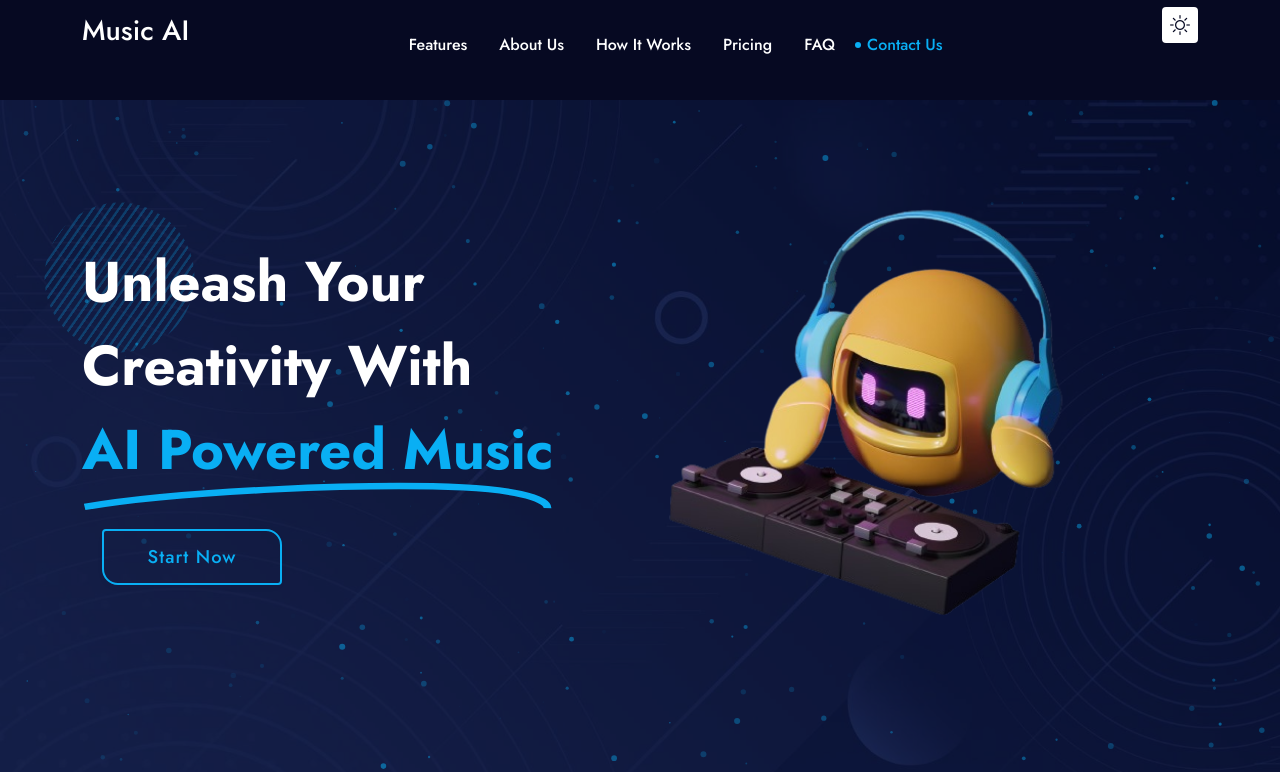
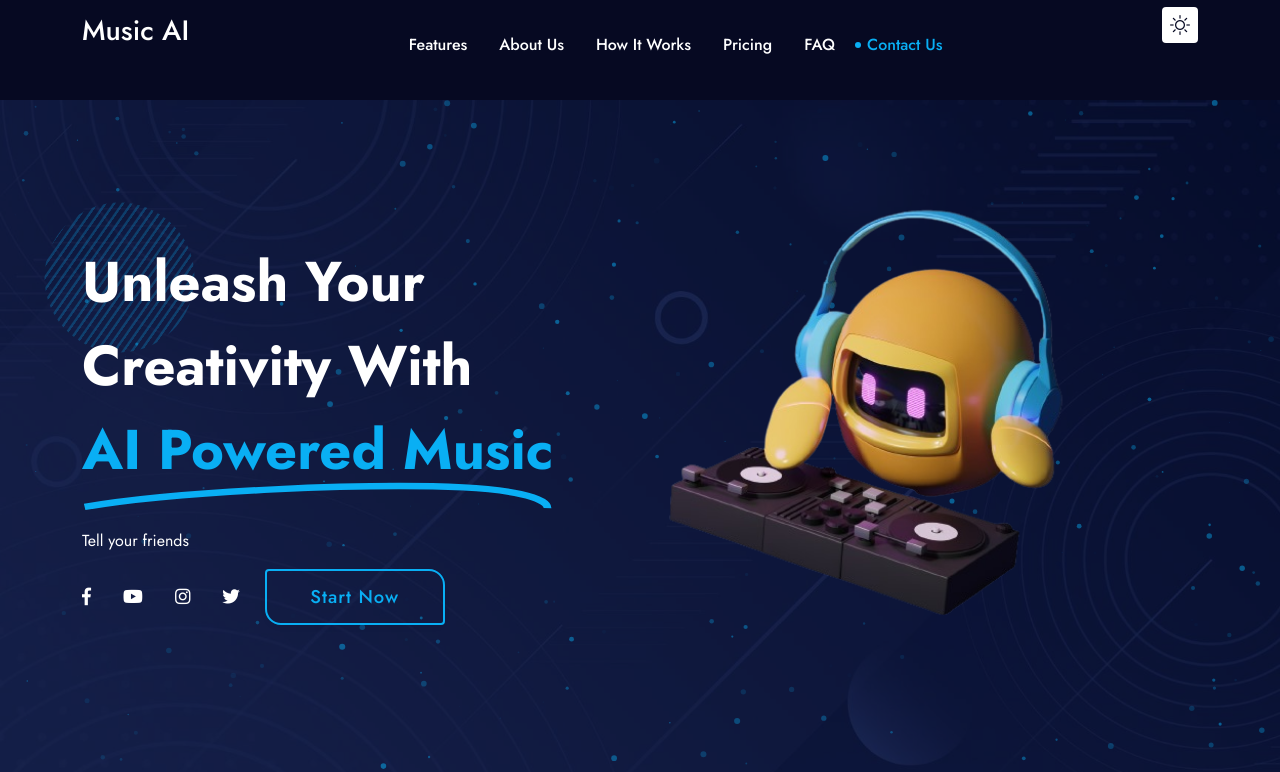
Before and after one commit to MeetYourAI/MusicAI, a plain HTML site: page index.html in a window 1280 px wide. Shown: the top 772 px of the page. Drawn offline with Linux system fonts and the light colour scheme; files whose address does not match are found by name.

Commit message:
added back social icons

```diff
--- a/index.html
+++ b/index.html
@@ -129,12 +129,13 @@
 				<div class="col-12   ">
 					<div class="hero-social-icons mb-3 hero-icons">
 						<div class="sc-wrapper dir-row sc-flat">
-						<!-- <ul class="sc-list">
+						<p>Tell your friends</p>
+						<ul class="sc-list">
 							<li class="sc-item " title="Facebook"><a class="sc-link" href="#0" title="social media icon"><i class="fab fa-facebook-f sc-icon"></i></a></li>
 							<li class="sc-item " title="youtube"><a class="sc-link" href="#0" title="social media icon"><i class="fab fa-youtube sc-icon"></i></a></li>
 							<li class="sc-item " title="instagram"><a class="sc-link" href="#0" title="social media icon"><i class="fab fa-instagram sc-icon"></i></a></li>
 							<li class="sc-item " title="twitter"><a class="sc-link" href="#0" title="social media icon"><i class="fab fa-twitter sc-icon"></i></a></li>
-						</ul> -->
+						</ul>
 
 						<div class="cta-links-area cta-button"><a class=" btn-outline cta-link cta-link-primary " href="#0">start now</a>
 							<div class="play-btn-row-dir ">
```
